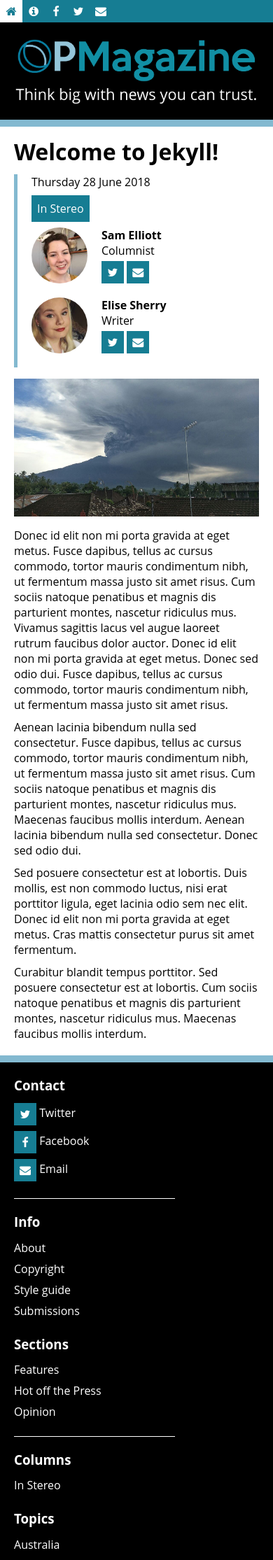
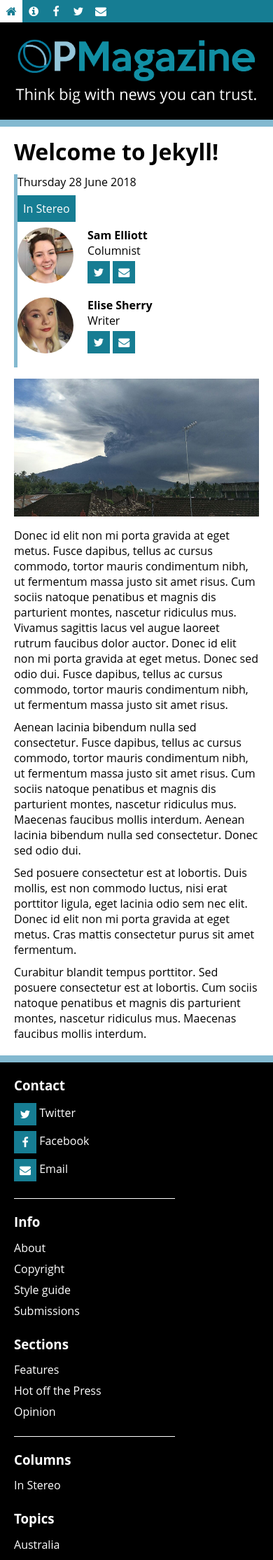
Before and after one commit to experimenthouse/OPMagazine, a Jekyll site: the page built from _posts/2018-06-28-welcome-to-jekyll.markdown, in a window 390 px wide. Shown: the top 2229 px of the page at 70% size. Built offline with Jekyll 4.4.1, drawn with Linux system fonts in a browser that asks for light colours; nearby versions of some CDN libraries.

Commit message:
Size fix

```diff
--- a/_sass/layout.scss
+++ b/_sass/layout.scss
@@ -337,7 +337,7 @@ footer h3 {
   .article-sidebar {
     border: 0;
     border-left: $smaller-spacing-unit solid $brand-color-light;
-    padding-left: $spacing-unit;
+    padding: 0;
     min-width: 100%;
     max-width: 100%;
   }
```
